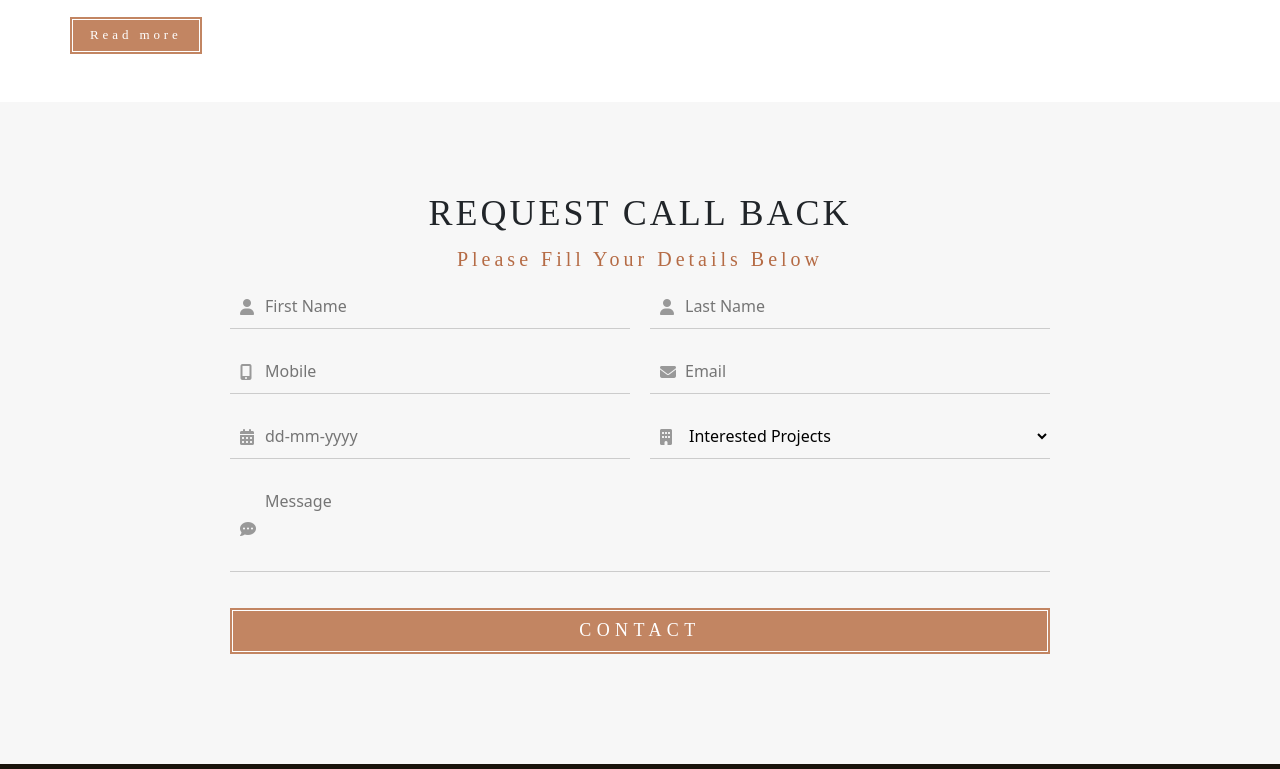
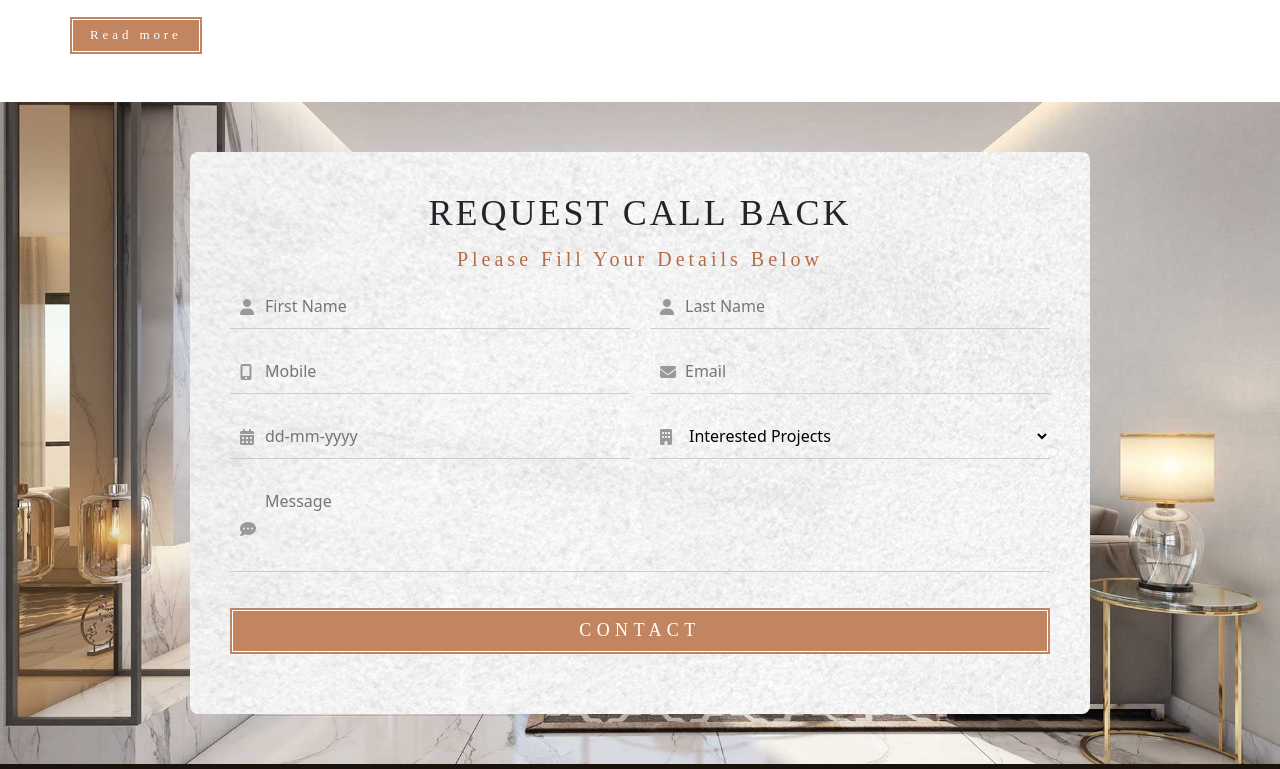
Before and after one commit to isha3011/propzilla-website, a plain HTML site: page index.html in a window 1280 px wide. Shown: the part 4871-5640 px from the top of the page. Drawn offline with nearby package versions, Linux system fonts and the light colour scheme.

Commit message:
Update style.css

```diff
--- a/style.css
+++ b/style.css
@@ -427,14 +427,14 @@ button {
 
 /* contact form */
 .contact-form-section {
-  background: #f7f7f7 url("image/contact-bg.jpg") no-repeat center;
+  background: #f7f7f7 url("contact-bg.jpg") no-repeat center;
   background-size: cover;
   padding: 50px 20px;
   background-attachment: fixed;
 }
 
 .container form {
-  background: url(image/cement-texture.jpg);
+  background: url(cement-texture.jpg);
   padding: 40px;
   max-width: 900px;
   margin: 0 auto;
```
